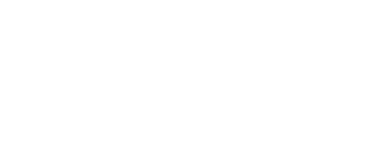
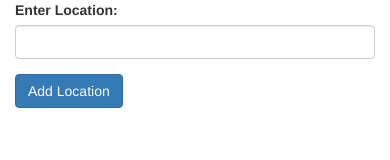
Before and after one commit to Atticus29/placesYouveBeen, a plain HTML site: page index.html in a window 390 px wide. Drawn offline with nearby package versions, Linux system fonts and the light colour scheme.

Commit message:
add basic form for user input

```diff
--- a/index.html
+++ b/index.html
@@ -9,10 +9,24 @@
   crossorigin="anonymous"></script>
   <!-- <script src="js/jquery-3.1.1.js"></script> -->
   <script src="js/scripts.js"></script>
-  <title></title>
+  <title>Places You've Been</title>
 </head>
 <body>
   <div class="container">
+    <div class="row">
+      <div class="col-md-6">
+        <form id="destinationForm">
+          <div class="form-group">
+            <label for="location">Enter Location:</label>
+            <input type="text" class="form-control" id="location">
+          </div>
+          <button type="submit" class="btn btn-primary">Add Location</button>
+        </form>
+      </div>
+      <div class="col-md-6">
+
+      </div>
+    </div>
 
   </div>
 </body>
--- a/js/scripts.js
+++ b/js/scripts.js
@@ -2,5 +2,12 @@
 
 // Front End
 $(function(){
+  $("form#destinationForm").submit(function() {
+    event.preventDefault();
+    var inputLocation = $("input#location").val();
 
+    var destination = new Destination(inputLocation);
+    console.log(destination);
+
+  })
 });
```
